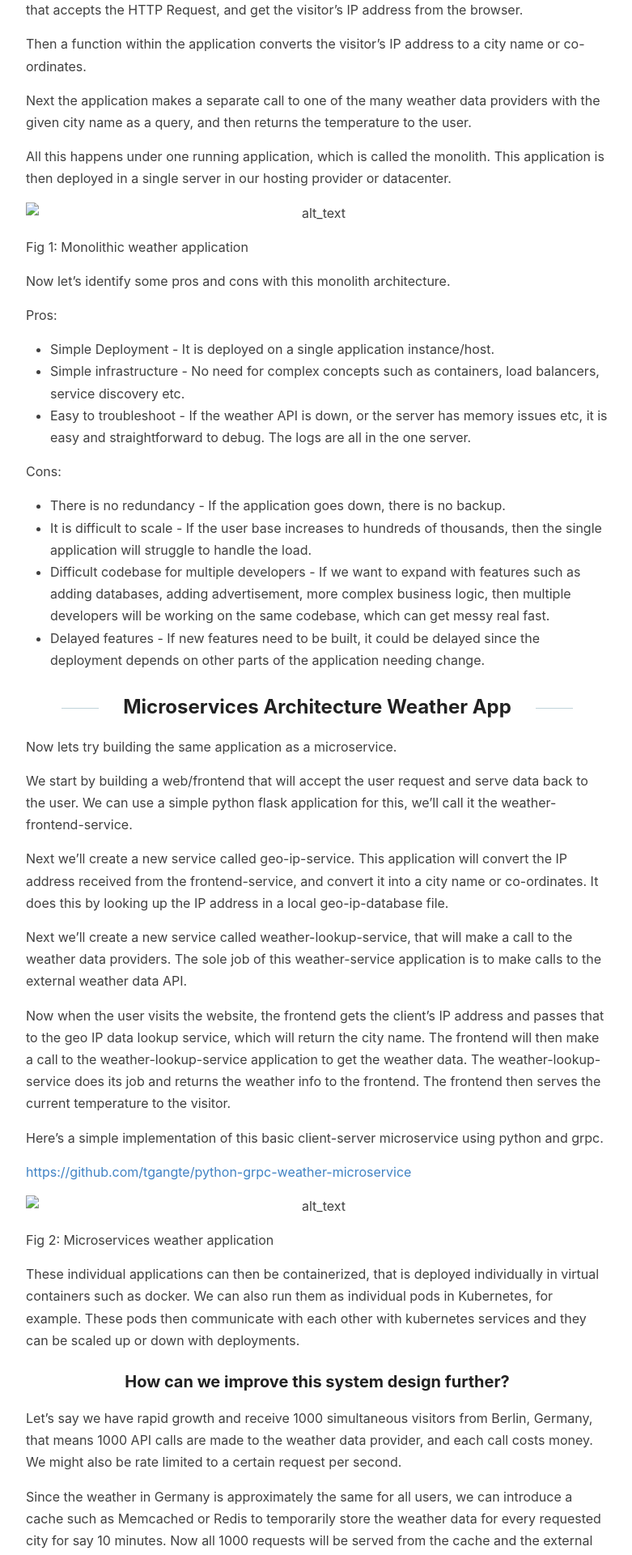
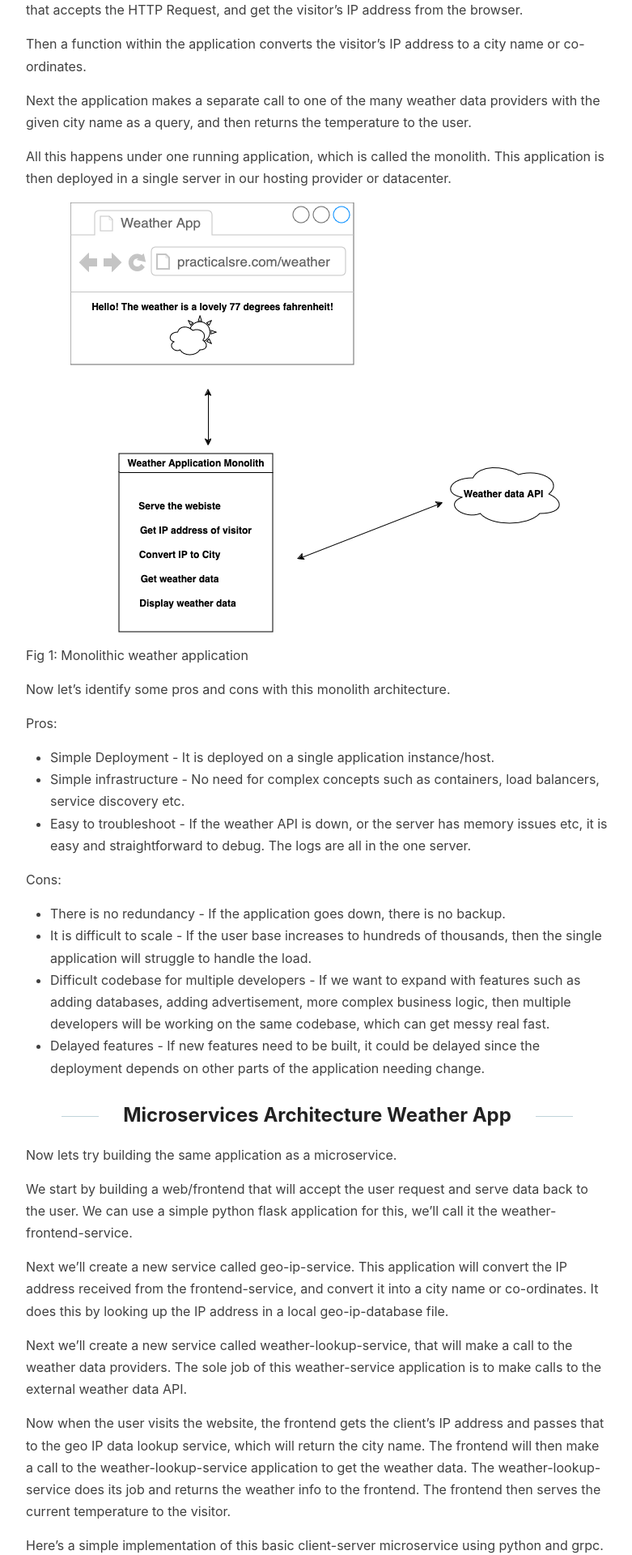
Before and after one commit to tgangte/tgangte.github.io, a Jekyll site: the page built from _posts/2024-07-22-microservices-vs-monoliths.md, in a window 1280 px wide. Shown: the part 754-2674 px from the top of the page at 81% size, without its empty margins (248-1029 px from the left). Built offline with Jekyll 4.4.1, drawn with Linux system fonts in a browser that asks for light colours; comment, search, counter and statistics services are not loaded.

Commit message:
Update 2024-07-22-microservices-vs-monoliths.md
Signed-off-by: Sonny Gangte <songangte29@gmail.com>

```diff
--- a/_posts/2024-07-22-microservices-vs-monoliths.md
+++ b/_posts/2024-07-22-microservices-vs-monoliths.md
@@ -24,7 +24,7 @@ Next the application makes a separate call to one of the many weather data provi
 All this happens under one running application, which is called the monolith. This application is then deployed in a single server in our hosting provider or datacenter.
 
 
-![alt_text](images/weather-monolith.png "image_tooltip")
+![alt_text](/images/weather-monolith.png "image_tooltip")
 
 
 Fig 1: Monolithic weather application
@@ -67,7 +67,7 @@ Here’s a simple implementation of this basic client-server microservice using
 
 
 
-![alt_text](images/weather-microservice.png "image_tooltip")
+![alt_text](/images/weather-microservice.png "image_tooltip")
 
 
 Fig 2: Microservices weather application
```
